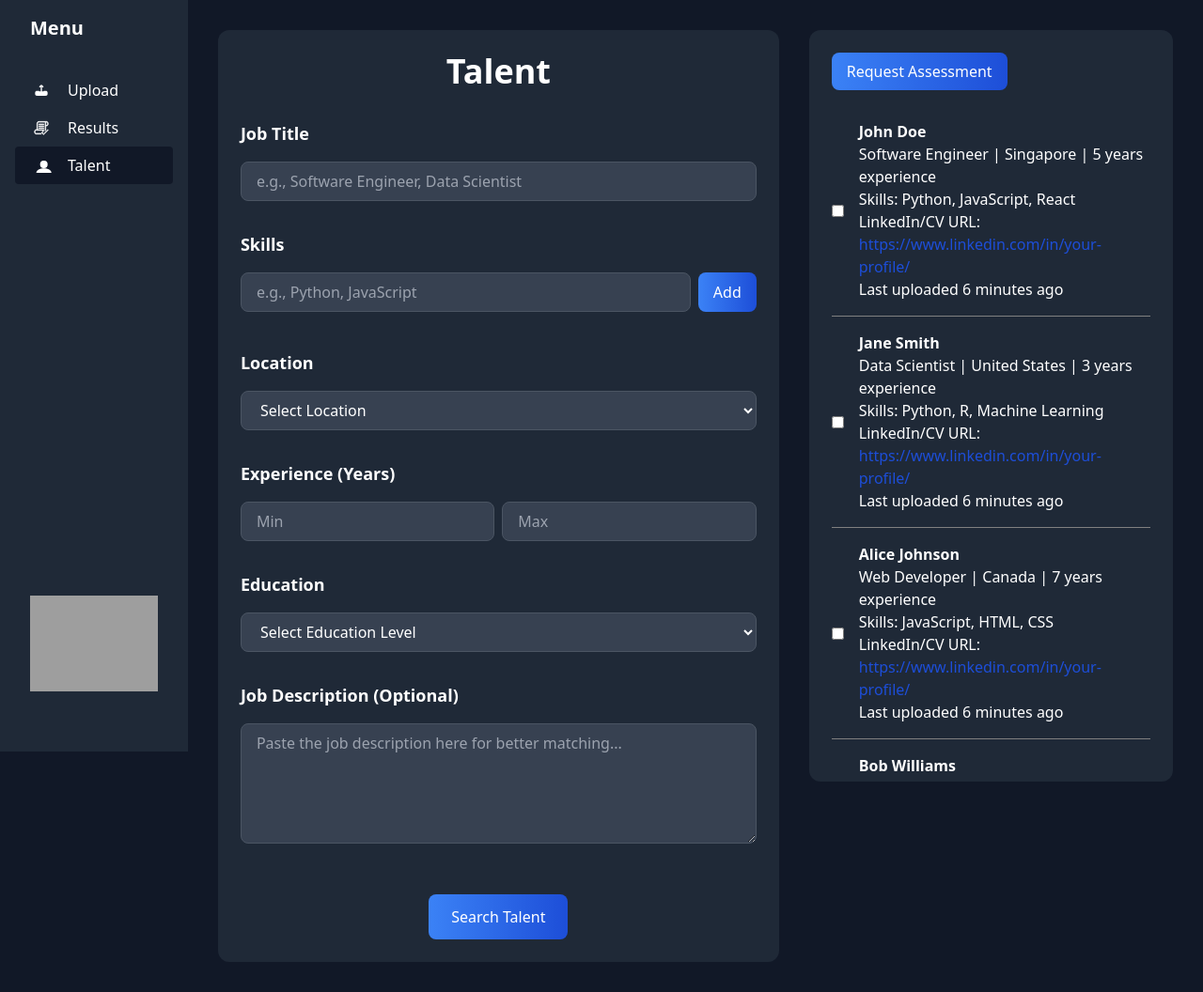
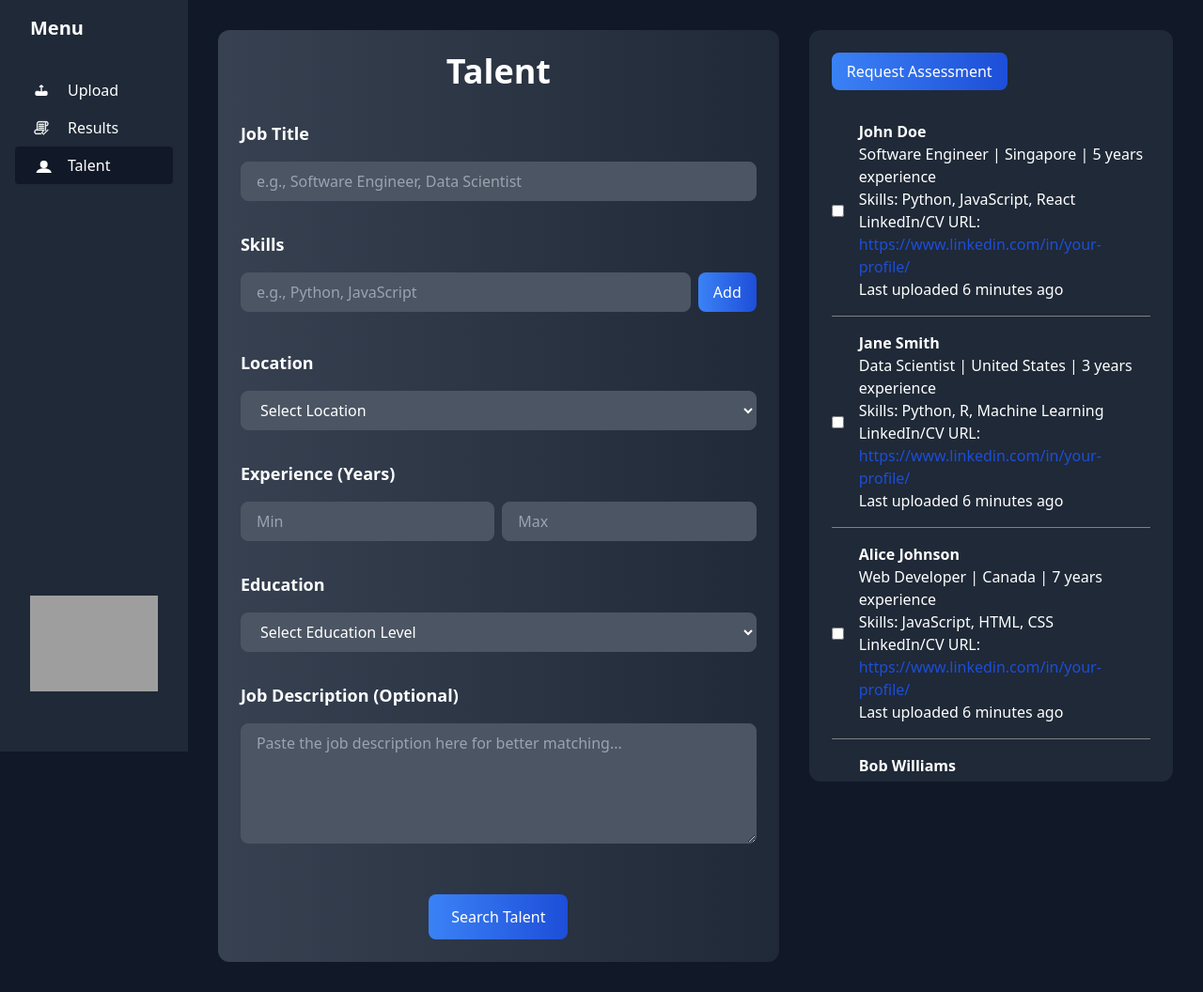
Before and after one commit to rayloveshacking/Future-proof-With-AI, a Django app: page /talent/ in a window 1280 px wide. Shown: the whole page at 94% size. Run offline with Django 4.2, Linux system fonts and the light colour scheme; some libraries are stand-ins or nearby versions; grey boxes are pictures that could not be loaded.

Commit message:
minor ui improve

```diff
--- a/app/application/templates/talent.html
+++ b/app/application/templates/talent.html
@@ -52,18 +52,18 @@
             </div>
         </aside>
         <div class="grid grid-cols-1 lg:grid-cols-5 lg:gap-8 max-w-6xl mx-auto p-8">
-            <div class="lg:col-span-3 bg-gray-800 rounded-xl p-6">
+            <div class="lg:col-span-3 bg-gradient-to-r from-gray-700 to-gray-800 rounded-xl p-6">
                 <h1 class="text-4xl font-bold mb-8 text-center ">Talent</h1>
 
                 <div class="filter-section">
                     <h2 class="text-lg font-semibold mb-4">Job Title</h2>
-                    <input type="text" placeholder="e.g., Software Engineer, Data Scientist" class="w-full px-4 py-2 bg-gray-700 border border-gray-600 rounded-lg focus:ring-2 focus:ring-blue-500 focus:border-transparent">
+                    <input type="text" placeholder="e.g., Software Engineer, Data Scientist" class="w-full px-4 py-2 bg-gray-600 border border-gray-600 rounded-lg focus:ring-2 focus:ring-blue-500 focus:border-transparent">
                 </div>
 
                 <div class="filter-section">
                     <h2 class="text-lg font-semibold mb-4">Skills</h2>
                     <div class="flex space-x-2">
-                        <input type="text" placeholder="e.g., Python, JavaScript" class="flex-1 px-4 py-2 bg-gray-700 border border-gray-600 rounded-lg focus:ring-2 focus:ring-blue-500 focus:border-transparent" id="skillInput">
+                        <input type="text" placeholder="e.g., Python, JavaScript" class="flex-1 px-4 py-2 bg-gray-600 border border-gray-600 rounded-lg focus:ring-2 focus:ring-blue-500 focus:border-transparent" id="skillInput">
                         <button class="px-4 py-2 bg-gradient-to-r from-blue-500 to-blue-700 hover:bg-blue-700 rounded-lg font-medium transition-colors" id="addSkillButton">Add</button>
                     </div>
                     <div class="mt-2" id="skillList">
@@ -98,7 +98,7 @@
 
                 <div class="filter-section">
                     <h2 class="text-lg font-semibold mb-4">Location</h2>
-                    <select class="w-full px-4 py-2 bg-gray-700 border border-gray-600 rounded-lg focus:ring-2 focus:ring-blue-500 focus:border-transparent">
+                    <select class="w-full px-4 py-2 bg-gray-600 border border-gray-600 rounded-lg focus:ring-2 focus:ring-blue-500 focus:border-transparent">
                         <option value="">Select Location</option>
                         <option value="Singapore">Singapore</option>
                         <option value="United States">United States</option>
@@ -109,14 +109,14 @@
                 <div class="filter-section">
                     <h2 class="text-lg font-semibold mb-4">Experience (Years)</h2>
                     <div class="flex space-x-2">
-                        <input type="number" placeholder="Min" class="flex-1 px-4 py-2 bg-gray-700 border border-gray-600 rounded-lg focus:ring-2 focus:ring-blue-500 focus:border-transparent">
-                        <input type="number" placeholder="Max" class="flex-1 px-4 py-2 bg-gray-700 border border-gray-600 rounded-lg focus:ring-2 focus:ring-blue-500 focus:border-transparent">
+                        <input type="number" placeholder="Min" class="flex-1 px-4 py-2 bg-gray-600 border border-gray-600 rounded-lg focus:ring-2 focus:ring-blue-500 focus:border-transparent">
+                        <input type="number" placeholder="Max" class="flex-1 px-4 py-2 bg-gray-600 border border-gray-600 rounded-lg focus:ring-2 focus:ring-blue-500 focus:border-transparent">
                     </div>
                 </div>
 
                 <div class="filter-section">
                     <h2 class="text-lg font-semibold mb-4">Education</h2>
-                    <select class="w-full px-4 py-2 bg-gray-700 border border-gray-600 rounded-lg focus:ring-2 focus:ring-blue-500 focus:border-transparent">
+                    <select class="w-full px-4 py-2 bg-gray-600 border border-gray-600 rounded-lg focus:ring-2 focus:ring-blue-500 focus:border-transparent">
                         <option value="">Select Education Level</option>
                         <option value="Bachelor's Degree">Bachelor's Degree</option>
                         <option value="Master's Degree">Master's Degree</option>
@@ -127,7 +127,7 @@
                 <div class="filter-section">
                     <h2 class="text-lg font-semibold mb-4">Job Description (Optional)</h2>
                     <textarea
-                        class="w-full px-4 py-2 bg-gray-700 border border-gray-600 rounded-lg focus:ring-2 focus:ring-blue-500 focus:border-transparent h-32"
+                        class="w-full px-4 py-2 bg-gray-600 border border-gray-600 rounded-lg focus:ring-2 focus:ring-blue-500 focus:border-transparent h-32"
                         placeholder="Paste the job description here for better matching..."
                     ></textarea>
                 </div>
```
